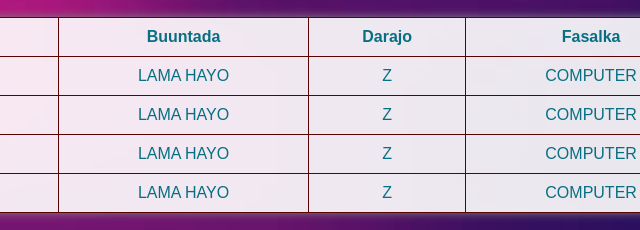
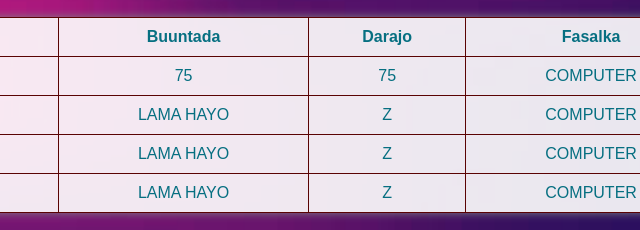
Before and after one commit to BanadirSchool/Banadir-School-BEST-b-2-208, a plain HTML site: page index.html in a window 1280 px wide. Shown: the part 332-562 px from the top of the page, 492-1132 px from the left. Drawn offline with Linux system fonts and the light colour scheme.

Commit message:
Update index.html

```diff
--- a/index.html
+++ b/index.html
@@ -137,8 +137,8 @@
             <th>Fasalka</th>
         </tr>
         <tr><td>1</td><td>WINDOW 10</td>
-            <td>LAMA HAYO</td>
-            <td>Z</td>
+            <td>75</td>
+            <td>75</td>
             <td>COMPUTER</td>
         </tr>
         <tr>
@@ -198,4 +198,5 @@
         }
     </script>
 </body>
+
 </html>
```
